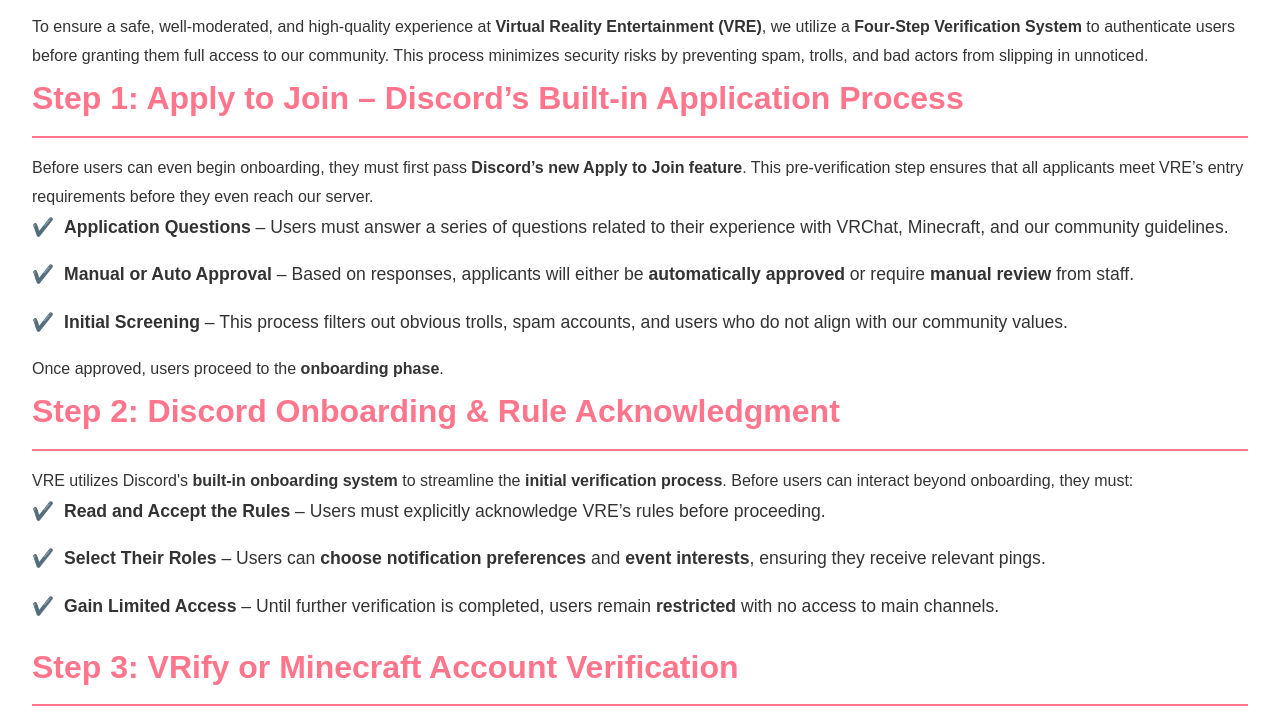
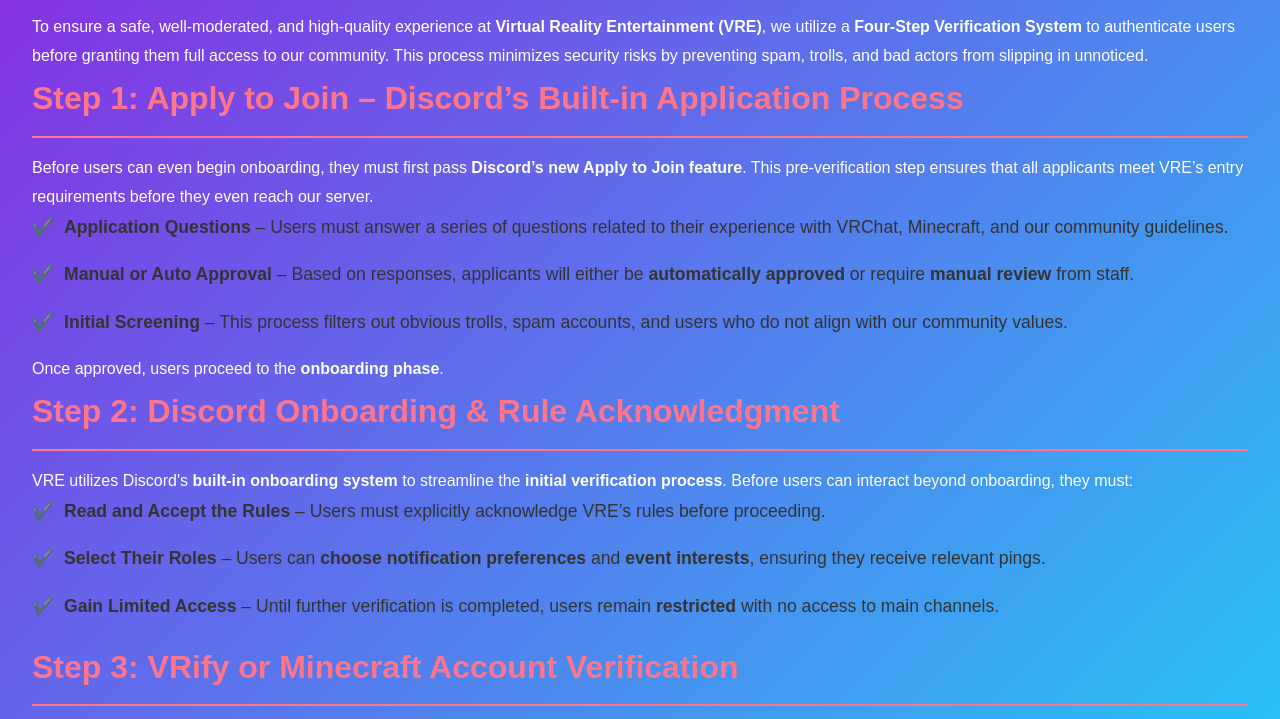
Before and after one commit to ProteX-Studios/vre-staff-training, a plain HTML site: page lessons/lesson1.html in a window 1280 px wide. Shown: the part 418-1137 px from the top of the page. Drawn offline with Linux system fonts and the light colour scheme.

Commit message:
fuck you

```diff
--- a/styles.css
+++ b/styles.css
@@ -230,11 +230,11 @@
 
 .lesson-body {
     padding: 2rem;
-    background: #fff;
+    background: linear-gradient(135deg, #8A2BE2, #00FFFF); /* Match gradient with other sections */
     border-radius: 10px;
     box-shadow: 0 4px 10px rgba(0, 0, 0, 0.1);
     line-height: 1.8;
-    color: #333; /* Dark text for better contrast on white background */
+    color: #FFFFFF; /* Ensure text is visible on gradient */
 }
 
 .section-title {
```
